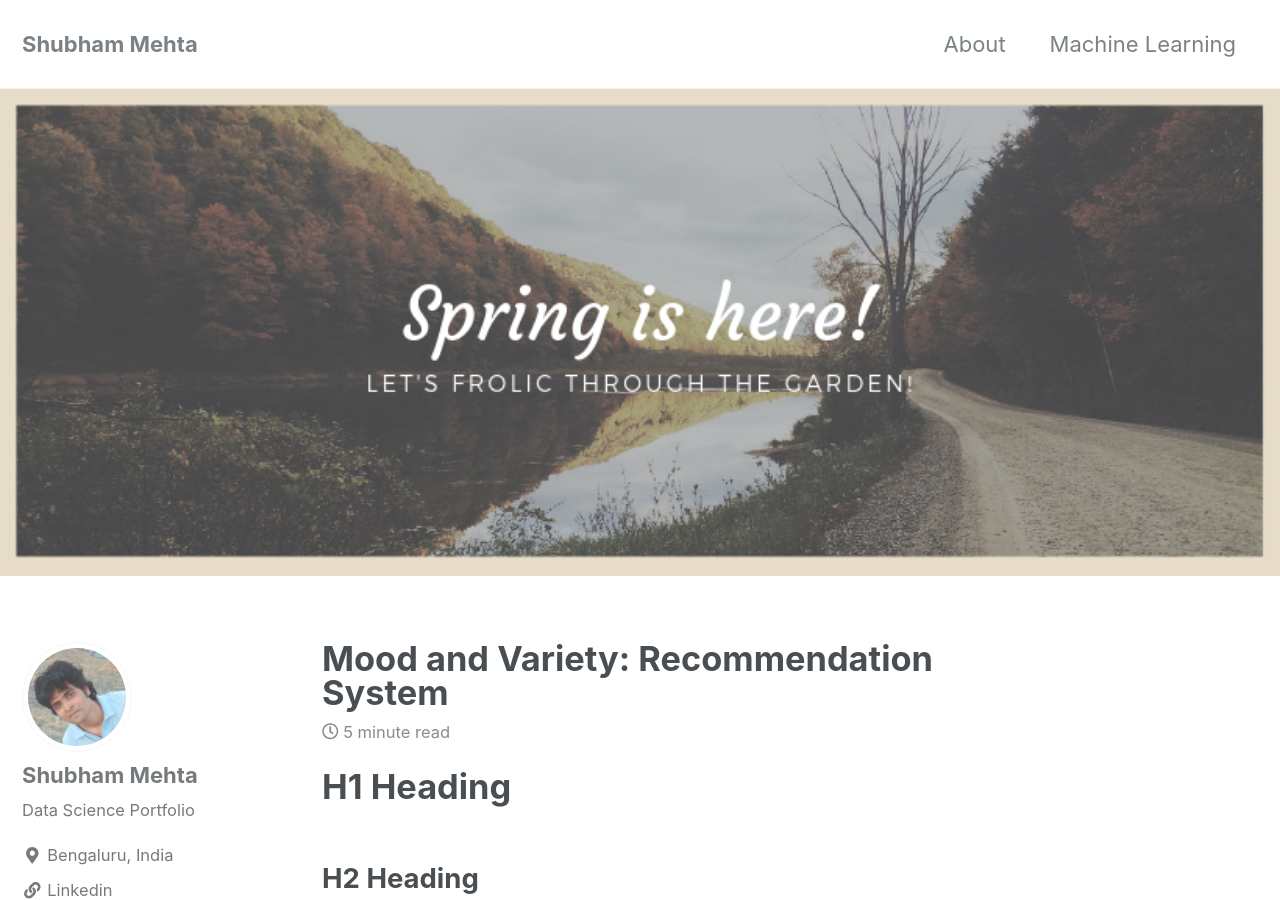
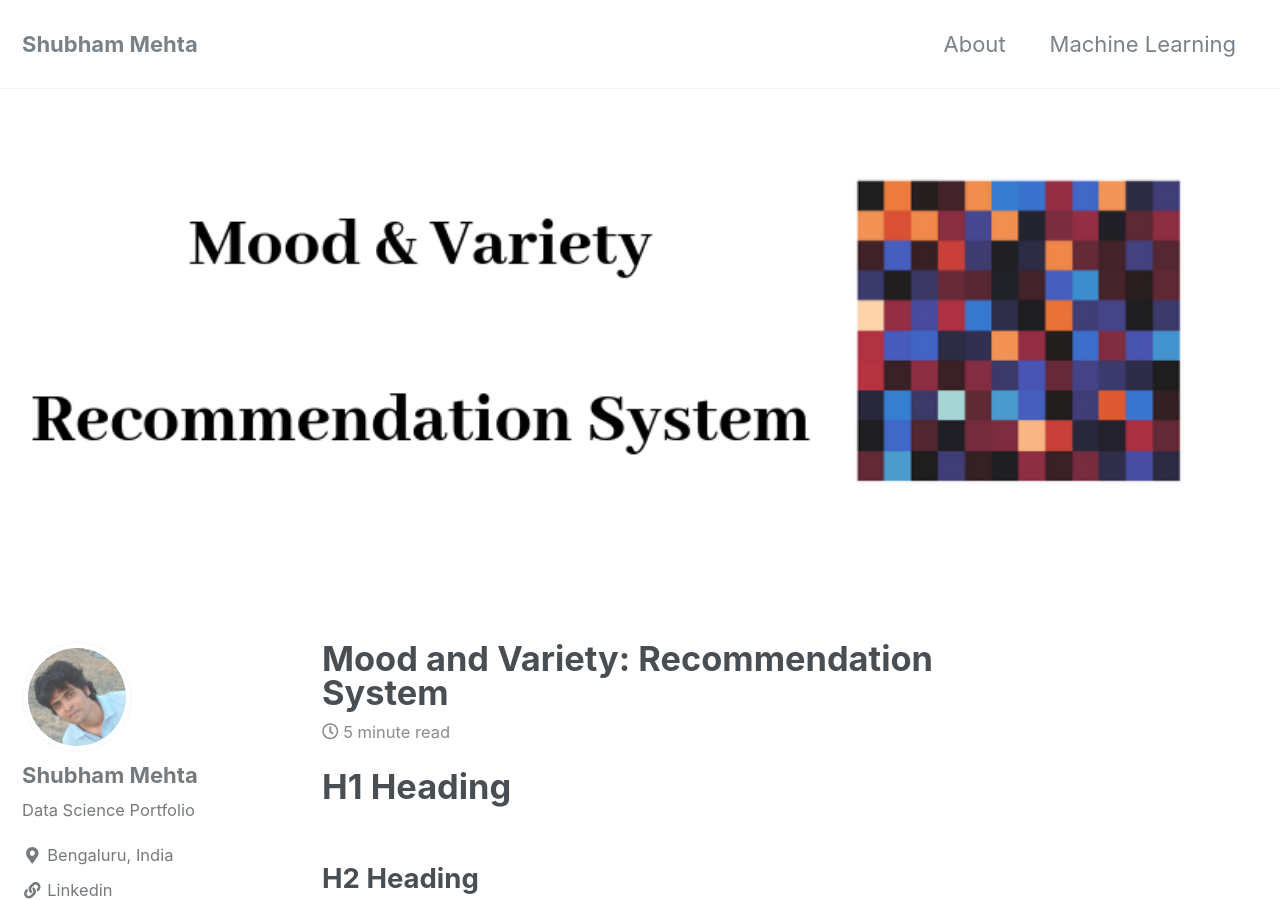
Before and after one commit to shubhambmehta/shubhambmehta.github.io, a Jekyll site: the page built from _posts/2018-10-06-moodvarietyreco.md, in a window 1280 px wide and 900 px high. Built offline with Jekyll 4.4.1, drawn with Linux system fonts in a browser that asks for light colours; nearby versions of some CDN libraries; formulas are drawn with MathJax 3.

Commit message:
Update 2018-10-06-moodvarietyreco.md

```diff
--- a/_posts/2018-10-06-moodvarietyreco.md
+++ b/_posts/2018-10-06-moodvarietyreco.md
@@ -3,7 +3,7 @@ title: "Mood and Variety: Recommendation System"
 date: 2018-10-06
 tags: [machine learning, recommendation engine, data science, content filtering, collaborative filtering, singular value decomposition]
 header:
-  image: "/images/moodvarietyreco/Untitled design (3).png"
+  image: "/images/moodvarietyreco/banner.png"
 excerpt: "Machine Learning, Recommendation System, Hybrid"
 mathjax: "true"
 
```
